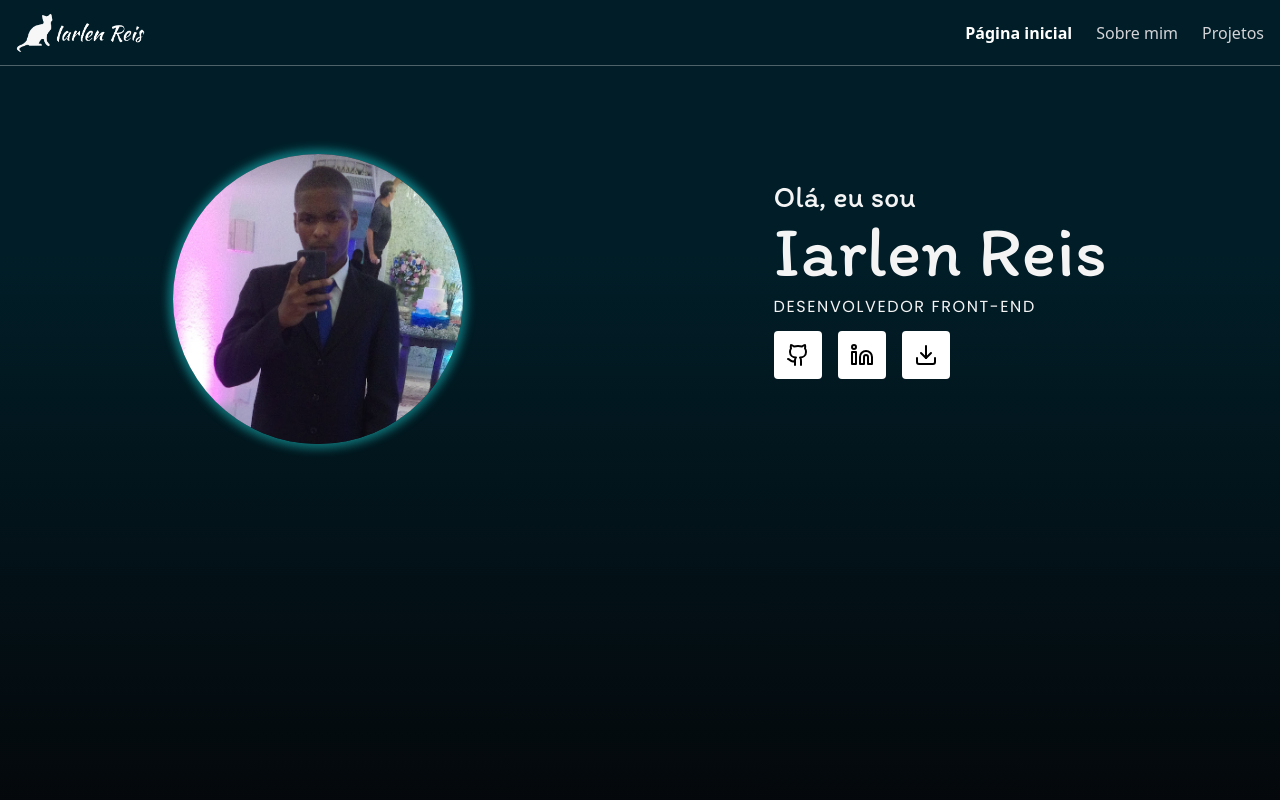
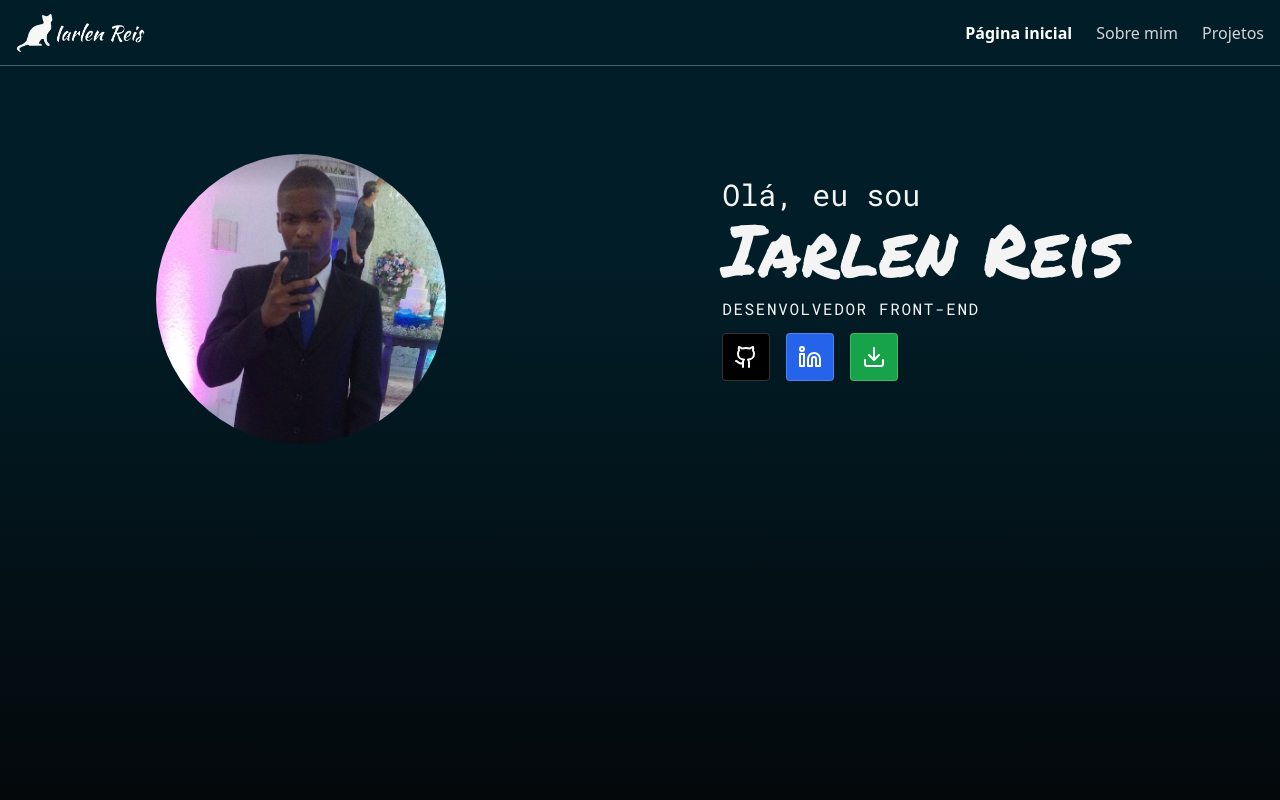
Before and after one commit to iarlen-reis/portfolio-fullstack, a Next.js app: page / in a window 1280 px wide. Shown: the top 800 px of the page. Built offline with nearby package versions, Linux system fonts and the light colour scheme.

Commit message:
feat: adding animations on the homepage, Home Icons, Initial Presentation and ProfileImage components.

```diff
--- a/src/components/HomeIcons/index.tsx
+++ b/src/components/HomeIcons/index.tsx
@@ -1,28 +1,33 @@
+'use client'
 import { GithubIcon, LinkedinIcon, DownloadIcon } from 'lucide-react'
 import LinkExternalWithIcon from '../LinkExternalWithIcon'
+import { Slide } from 'react-awesome-reveal'
+
 const HomeIcons = () => {
   return (
+    <Slide direction="up" duration={1000} cascade>
       <ul className="flex items-center gap-4" data-testid="home-icons">
         <LinkExternalWithIcon
           to="https://github.com/Iarlen-reis"
           icon={GithubIcon}
           arialLabel="Link para o perfil do github do desenvolvedor Iarlen Reis"
-        className="flex h-9 w-9 items-center justify-center rounded border border-white/40 bg-white text-black transition-all group-hover:bg-zinc-950 group-hover:text-white sm:h-11 sm:w-11 lg:h-12 lg:w-12 lg:group-hover:translate-y-2"
+          className="flex h-9 w-9 items-center justify-center rounded border border-white/20 bg-black text-white transition-all group-hover:border-white/40 sm:h-11 sm:w-11 lg:h-12 lg:w-12 lg:group-hover:translate-y-2"
         />
         <LinkExternalWithIcon
           to="https://linkedin.com/in/Iarlen-Reis"
           icon={LinkedinIcon}
           arialLabel="Link para o perfil do Linkedin do desenvolvedor Iarlen Reis"
-        className="flex h-9 w-9 items-center justify-center rounded border border-white/40 bg-white text-black transition-all group-hover:bg-blue-800 group-hover:text-white sm:h-11 sm:w-11 lg:h-12 lg:w-12 lg:group-hover:translate-y-2"
+          className="flex h-9 w-9 items-center justify-center rounded border border-white/20 bg-blue-600 text-white transition-all group-hover:border-white/40 sm:h-11 sm:w-11 lg:h-12 lg:w-12 lg:group-hover:translate-y-2"
         />
         <LinkExternalWithIcon
           to="/public/CurriculoIarlenSantosReis.pdf"
           icon={DownloadIcon}
           download="Currículo Iarlen Santos Reis"
           arialLabel="Link para baixar o currículo desenvolvedor Iarlen Reis"
-        className="flex h-9 w-9 items-center justify-center rounded border border-white/40 bg-white text-black transition-all group-hover:bg-green-500 group-hover:text-white sm:h-11 sm:w-11 lg:h-12 lg:w-12 lg:group-hover:translate-y-2"
+          className="flex h-9 w-9 items-center justify-center rounded border border-white/20 bg-green-600 text-white transition-all group-hover:border-white/40 sm:h-11 sm:w-11 lg:h-12 lg:w-12 lg:group-hover:translate-y-2"
         />
       </ul>
+    </Slide>
   )
 }
 
--- a/src/components/InitialPresentation/index.tsx
+++ b/src/components/InitialPresentation/index.tsx
@@ -1,18 +1,22 @@
+'use client'
+import { Slide } from 'react-awesome-reveal'
 const InitialPresentation = () => {
   return (
-    <div className="flex flex-col gap-2" data-testid="initial-presentation">
+    <Slide direction="down" duration={2000}>
+      <div className="flex flex-col gap-3" data-testid="initial-presentation">
         <div className="flex flex-col">
-        <span className="font-itim text-xl sm:text-2xl lg:text-3xl">
+          <span className="font-roboto text-xl sm:text-4xl lg:text-3xl">
             Olá, eu sou
           </span>
-        <h1 className="font-itim text-5xl sm:text-6xl lg:text-7xl">
+          <h1 className="font-marker text-5xl sm:text-6xl lg:text-7xl">
             Iarlen Reis
           </h1>
         </div>
-      <span className="font-poppins text-sm uppercase leading-relaxed tracking-widest lg:text-base">
+        <span className="font-roboto text-sm uppercase leading-relaxed tracking-widest lg:text-base">
           Desenvolvedor Front-end
         </span>
       </div>
+    </Slide>
   )
 }
 
--- a/src/components/ProfileImage/index.tsx
+++ b/src/components/ProfileImage/index.tsx
@@ -1,11 +1,15 @@
+'use client'
 import Image from 'next/image'
 import PerfilImage from 'public/perfil.png'
+import { Slide } from 'react-awesome-reveal'
 
 const ProfileImage = () => {
   return (
-    <div
+    <Slide
+      direction="left"
+      duration={2000}
       data-testid="profile-image"
-      className="profile m-auto mt-10 h-[170px] w-[170px] overflow-hidden rounded-full sm:h-[220px] sm:w-[220px] lg:h-[290px] lg:w-[290px]"
+      className="m-auto mt-10 h-[170px] w-[170px] overflow-hidden rounded-full sm:h-[220px] sm:w-[220px] lg:h-[290px] lg:w-[290px]"
     >
       <Image
         src={PerfilImage}
@@ -14,7 +18,7 @@ const ProfileImage = () => {
         height={600}
         className="h-[170px] w-[170px] sm:h-[220px] sm:w-[220px] lg:h-[290px] lg:w-[290px]"
       />
-    </div>
+    </Slide>
   )
 }
 
```
Lines whose indentation alone changed are shown as unchanged.
